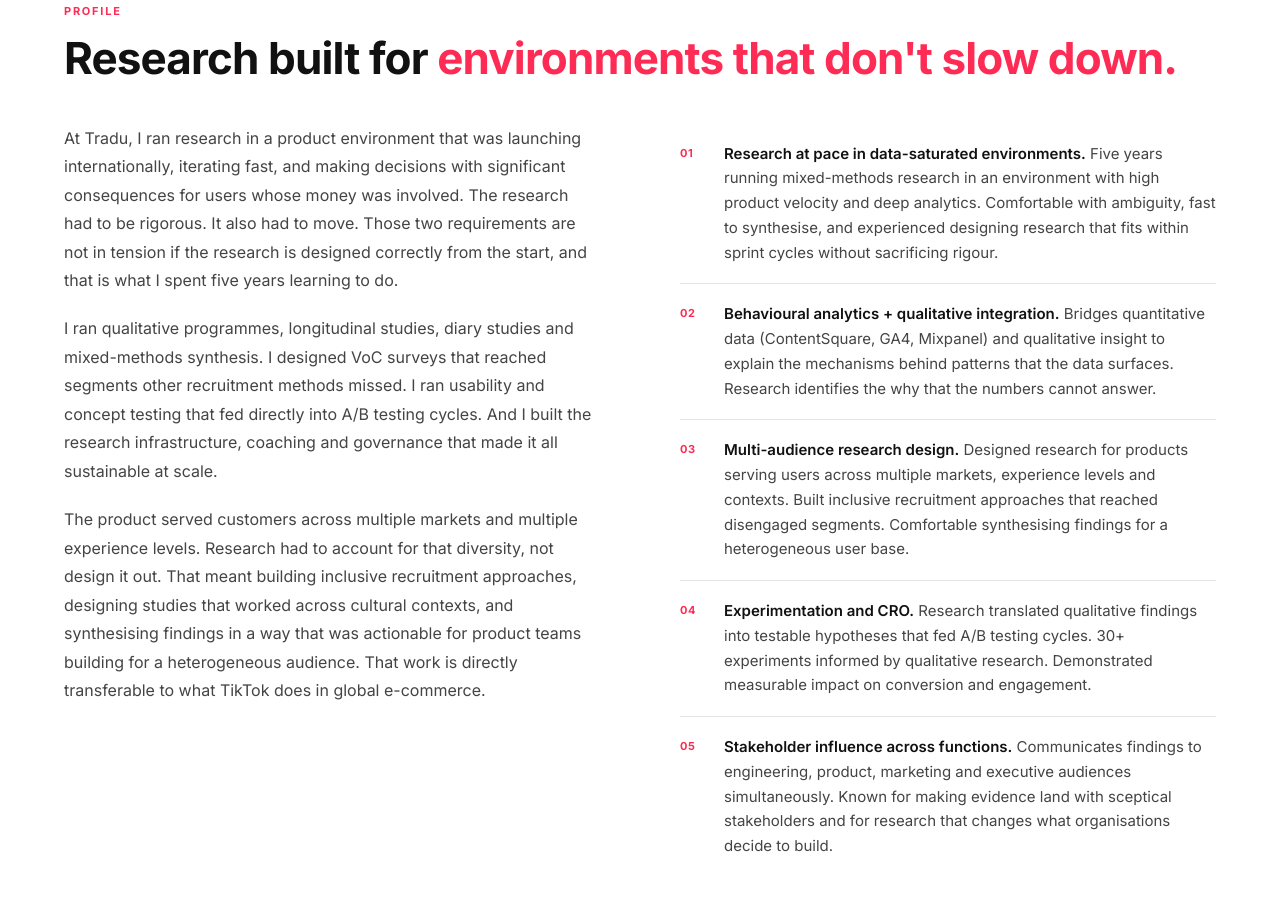
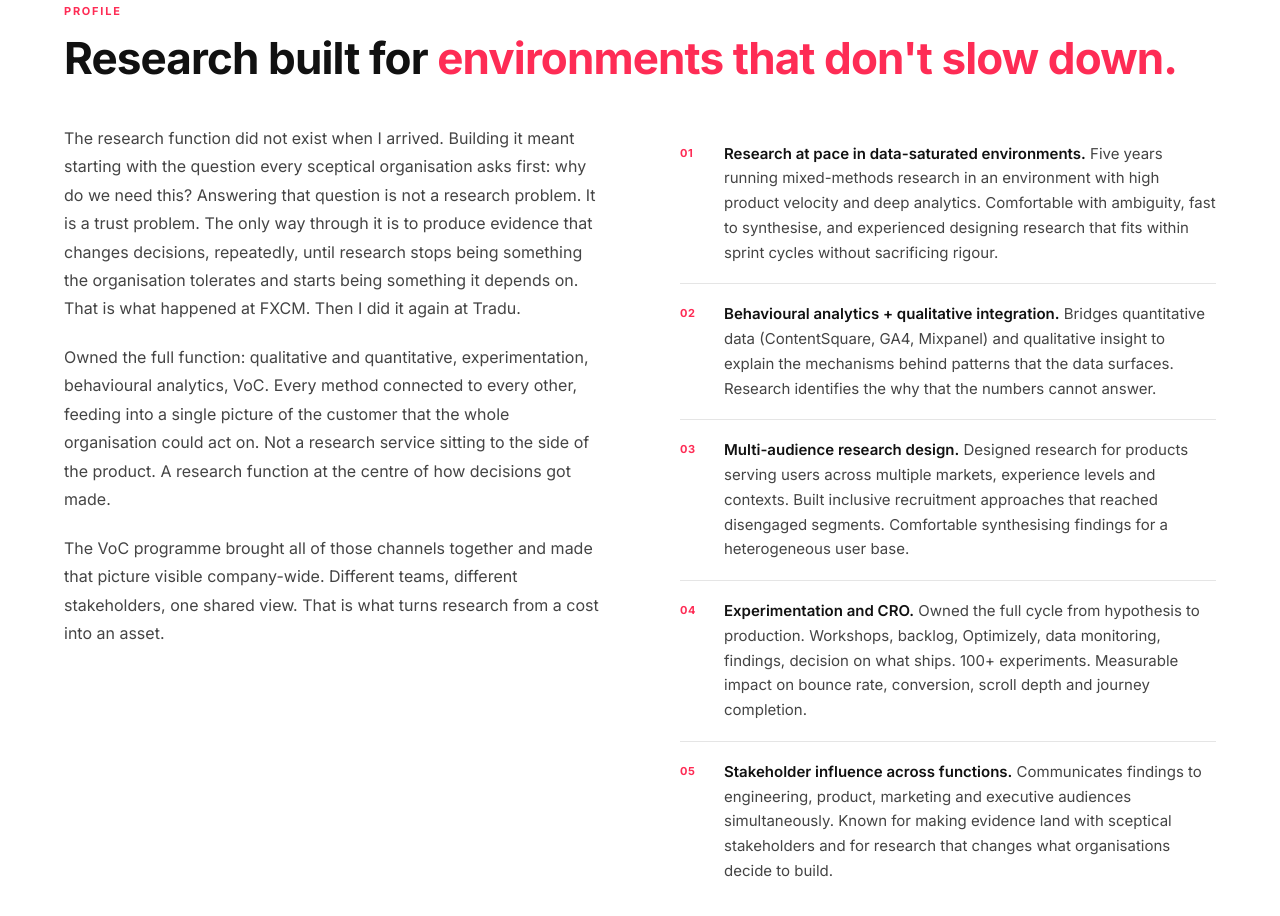
Before and after one commit to anastasiyalupashko/portfolio, a plain HTML site: page forTikTok.html in a window 1280 px wide. Shown: the part 977-1893 px from the top of the page. Drawn offline with Linux system fonts and the light colour scheme.

Commit message:
Update forTikTok.html

```diff
--- a/forTikTok.html
+++ b/forTikTok.html
@@ -99,16 +99,16 @@ footer{background:var(--black);padding:48px 5vw;display:flex;justify-content:spa
     <h2 class="sec-title">Research built for <em>environments that don't slow down.</em></h2>
     <div class="profile-grid">
       <div>
-        <p class="profile-body">At Tradu, I ran research in a product environment that was launching internationally, iterating fast, and making decisions with significant consequences for users whose money was involved. The research had to be rigorous. It also had to move. Those two requirements are not in tension if the research is designed correctly from the start, and that is what I spent five years learning to do.</p>
-        <p class="profile-body">I ran qualitative programmes, longitudinal studies, diary studies and mixed-methods synthesis. I designed VoC surveys that reached segments other recruitment methods missed. I ran usability and concept testing that fed directly into A/B testing cycles. And I built the research infrastructure, coaching and governance that made it all sustainable at scale.</p>
-        <p class="profile-body">The product served customers across multiple markets and multiple experience levels. Research had to account for that diversity, not design it out. That meant building inclusive recruitment approaches, designing studies that worked across cultural contexts, and synthesising findings in a way that was actionable for product teams building for a heterogeneous audience. That work is directly transferable to what TikTok does in global e-commerce.</p>
+        <p class="profile-body">The research function did not exist when I arrived. Building it meant starting with the question every sceptical organisation asks first: why do we need this? Answering that question is not a research problem. It is a trust problem. The only way through it is to produce evidence that changes decisions, repeatedly, until research stops being something the organisation tolerates and starts being something it depends on. That is what happened at FXCM. Then I did it again at Tradu.</p>
+        <p class="profile-body">Owned the full function: qualitative and quantitative, experimentation, behavioural analytics, VoC. Every method connected to every other, feeding into a single picture of the customer that the whole organisation could act on. Not a research service sitting to the side of the product. A research function at the centre of how decisions got made.</p>
+        <p class="profile-body">The VoC programme brought all of those channels together and made that picture visible company-wide. Different teams, different stakeholders, one shared view. That is what turns research from a cost into an asset.</p>
       </div>
       <div>
         <div class="kf-list">
           <div class="kf"><span class="kf-num">01</span><span class="kf-body"><strong>Research at pace in data-saturated environments.</strong> Five years running mixed-methods research in an environment with high product velocity and deep analytics. Comfortable with ambiguity, fast to synthesise, and experienced designing research that fits within sprint cycles without sacrificing rigour.</span></div>
           <div class="kf"><span class="kf-num">02</span><span class="kf-body"><strong>Behavioural analytics + qualitative integration.</strong> Bridges quantitative data (ContentSquare, GA4, Mixpanel) and qualitative insight to explain the mechanisms behind patterns that the data surfaces. Research identifies the why that the numbers cannot answer.</span></div>
           <div class="kf"><span class="kf-num">03</span><span class="kf-body"><strong>Multi-audience research design.</strong> Designed research for products serving users across multiple markets, experience levels and contexts. Built inclusive recruitment approaches that reached disengaged segments. Comfortable synthesising findings for a heterogeneous user base.</span></div>
-          <div class="kf"><span class="kf-num">04</span><span class="kf-body"><strong>Experimentation and CRO.</strong> Research translated qualitative findings into testable hypotheses that fed A/B testing cycles. 30+ experiments informed by qualitative research. Demonstrated measurable impact on conversion and engagement.</span></div>
+          <div class="kf"><span class="kf-num">04</span><span class="kf-body"><strong>Experimentation and CRO.</strong> Owned the full cycle from hypothesis to production. Workshops, backlog, Optimizely, data monitoring, findings, decision on what ships. 100+ experiments. Measurable impact on bounce rate, conversion, scroll depth and journey completion.</span></div>
           <div class="kf"><span class="kf-num">05</span><span class="kf-body"><strong>Stakeholder influence across functions.</strong> Communicates findings to engineering, product, marketing and executive audiences simultaneously. Known for making evidence land with sceptical stakeholders and for research that changes what organisations decide to build.</span></div>
         </div>
       </div>
```
